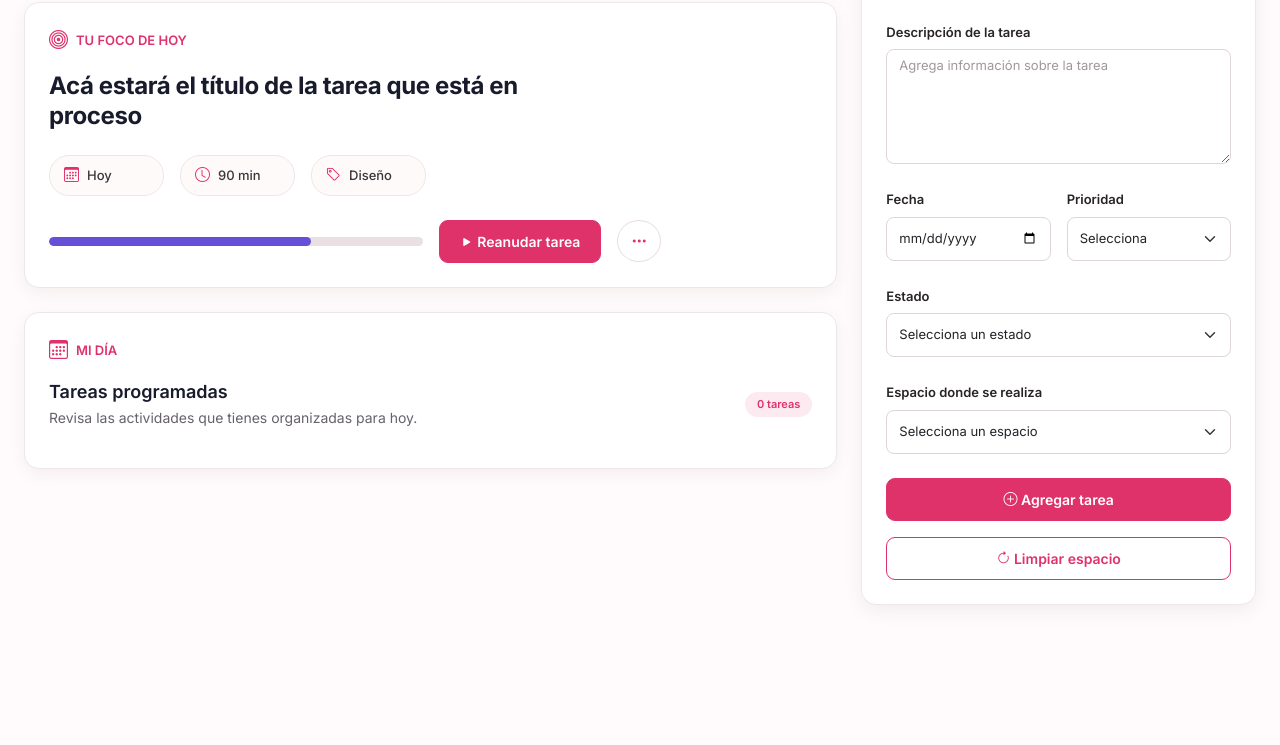
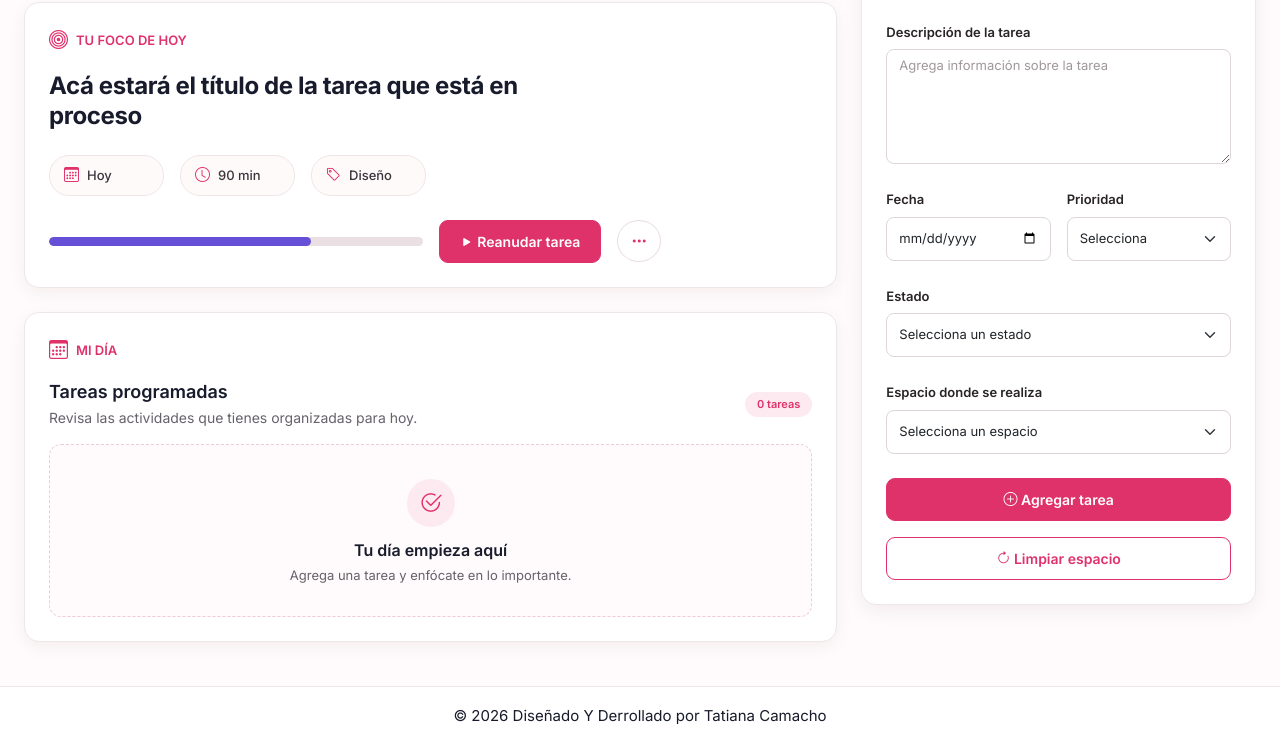
Before and after one commit to Tati1016/PLANIFICADOR-DE-TAREAS-WEB, a plain HTML site: page index.html in a window 1280 px wide. Shown: the part 246-991 px from the top of the page. Before the commit the page ends 875 px from the top, so only its background shows below. Drawn offline with nearby package versions, Linux system fonts and the light colour scheme.

Commit message:
Actualiza diseño y mejoras del planificador

```diff
--- a/estilos.css
+++ b/estilos.css
@@ -668,3 +668,67 @@ textarea.form-control {
         margin-top: -34px;
     }
 }
+/* Pie de página */
+
+/* Pie de página */
+
+.pie-pagina {
+    margin-top: 20px;
+    padding: 18px 0;
+    border-top: 1px solid var(--borde);
+    background-color: var(--blanco);
+}
+
+.pie-contenido {
+    min-height: 30px;
+}
+
+.pie-autor {
+    color: var(--texto-secundario);
+    font-size: 12px;
+}
+
+.pie-autor span {
+    color: var(--texto);
+    font-weight: 600;
+}
+
+.pie-separador {
+    margin: 0 5px;
+    color: var(--rosa) !important;
+}
+
+/* Estado vacío de tareas */
+
+.estado-vacio {
+    padding: 34px 20px 30px;
+    border: 1px dashed #efcbd6;
+    border-radius: 12px;
+    background-color: var(--rosa-suave-2);
+}
+
+.estado-vacio-icono {
+    width: 48px;
+    height: 48px;
+    margin: 0 auto 14px;
+    display: flex;
+    align-items: center;
+    justify-content: center;
+    border-radius: 50%;
+    color: var(--rosa);
+    background-color: var(--rosa-claro);
+    font-size: 23px;
+}
+
+.estado-vacio-titulo {
+    margin-bottom: 6px;
+    color: var(--texto);
+    font-size: 16px;
+    font-weight: 600;
+}
+
+.estado-vacio-texto {
+    color: var(--texto-secundario);
+    font-size: 13px;
+    line-height: 1.5;
+}
--- a/index.html
+++ b/index.html
@@ -5,7 +5,7 @@
     <meta charset="UTF-8">
     <meta name="viewport" content="width=device-width, initial-scale=1.0">
 
-    <title>Planificador de Tareas</title>
+    <title>ENFOCO | Planificador de Tareas</title>
 
     <link href="https://cdn.jsdelivr.net/npm/bootstrap@5.3.8/dist/css/bootstrap.min.css" rel="stylesheet">
 
@@ -34,7 +34,7 @@
                         <i class="bi bi-check2-square"></i>
                     </span>
 
-                    <span>Planificador de Tareas</span>
+                    <span>ENFOCO</span>
 
                 </a>
 
@@ -816,6 +816,18 @@
 
     </main>
 
+    <footer class="pie-pagina">
+        <div class="container-fluid px-3 px-md-4">
+
+            <div class="d-flex justify-content-center align-items-center text-center">
+                <p class="mb-0">
+                    © 2026 Diseñado Y Derrollado por Tatiana Camacho
+                </p>
+            </div>
+
+        </div>
+    </footer>
+
     <script src="js/taskManager.js"></script>
     <script src="js/index.js"></script>
 
--- a/js/index.js
+++ b/js/index.js
@@ -24,6 +24,7 @@ const fechaActualElemento = document.querySelector('#fecha-actual');
 taskManager.render();
 actualizarResumenTareas();
 actualizarFechaActual();
+actualizarEstadoVacio();
 
 function validFormFieldInput(data) {
     if (!data.titulo) {
@@ -95,6 +96,26 @@ function actualizarFechaActual() {
         fechaFormateada.charAt(0).toUpperCase() + fechaFormateada.slice(1);
 }
 
+function actualizarEstadoVacio() {
+    if (taskManager.tasks.length === 0) {
+        listaTareas.innerHTML = `
+            <div class="estado-vacio text-center">
+                <div class="estado-vacio-icono">
+                    <i class="bi bi-check2-circle"></i>
+                </div>
+
+                <h3 class="estado-vacio-titulo">
+                    Tu día empieza aquí
+                </h3>
+
+                <p class="estado-vacio-texto mb-0">
+                    Agrega una tarea y enfócate en lo importante.
+                </p>
+            </div>
+        `;
+    }
+}
+
 formularioTarea.addEventListener('submit', (event) => {
     event.preventDefault();
 
@@ -133,6 +154,7 @@ formularioTarea.addEventListener('submit', (event) => {
     taskManager.save();
     taskManager.render();
     actualizarResumenTareas();
+    actualizarEstadoVacio();
 
     console.log(taskManager.tasks);
 
@@ -154,6 +176,7 @@ listaTareas.addEventListener('click', (event) => {
         taskManager.save();
         taskManager.render();
         actualizarResumenTareas();
+        actualizarEstadoVacio();
 
         return;
     }
@@ -174,5 +197,6 @@ listaTareas.addEventListener('click', (event) => {
         taskManager.save();
         taskManager.render();
         actualizarResumenTareas();
+        actualizarEstadoVacio();
     }
 });
```
